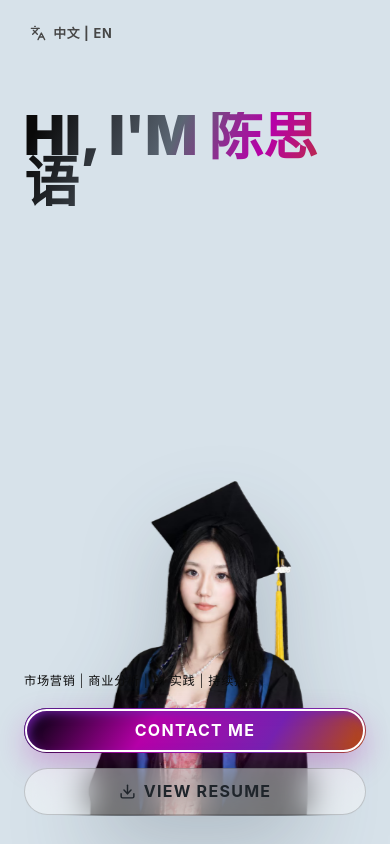
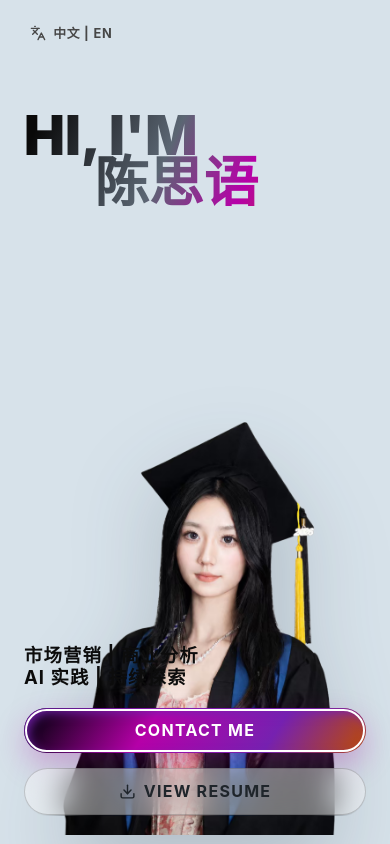
Before and after one commit to Ch-siyu/siyu-portfolio, a React (Vite) app: page / in a window 390 px wide. Shown: the top 844 px of the page. Built offline with nearby package versions, Linux system fonts and the light colour scheme.

Commit message:
Update hero layout

```diff
--- a/src/App.jsx
+++ b/src/App.jsx
@@ -3,6 +3,7 @@ import { ArrowLeft, ArrowRight, ArrowUp, Download, Languages, Mail, MousePointer
 import { gsap } from "gsap";
 import { ScrollTrigger } from "gsap/ScrollTrigger";
 import { content } from "./data/content.js";
+import heroPortrait from "../assets/01-hero-card-01.png";
 
 gsap.registerPlugin(ScrollTrigger);
 
@@ -101,26 +102,35 @@ function BadgeCard({ t, contactLabel, onContact }) {
   );
 }
 
-function Hero({ t, onResume }) {
+function Magnet({
+  children,
+  padding = 150,
+  strength = 3,
+  activeTransition = "transform 0.3s ease-out",
+  inactiveTransition = "transform 0.6s ease-in-out",
+  className = "",
+}) {
   const magnetRef = useRef(null);
 
   useEffect(() => {
     const element = magnetRef.current;
     if (!element) return undefined;
-    const xTo = gsap.quickTo(element, "x", { duration: 0.35, ease: "power3.out" });
-    const yTo = gsap.quickTo(element, "y", { duration: 0.35, ease: "power3.out" });
+
     const reset = () => {
-      xTo(0);
-      yTo(0);
+      element.style.transition = inactiveTransition;
+      element.style.transform = "translate3d(0, 0, 0)";
     };
+
     const move = (event) => {
       const rect = element.getBoundingClientRect();
       const dx = event.clientX - (rect.left + rect.width / 2);
       const dy = event.clientY - (rect.top + rect.height / 2);
-      const near = Math.abs(dx) < rect.width / 2 + 150 && Math.abs(dy) < rect.height / 2 + 150;
-      xTo(near ? dx / 3 : 0);
-      yTo(near ? dy / 3 : 0);
+      const isActive = Math.abs(dx) < rect.width / 2 + padding && Math.abs(dy) < rect.height / 2 + padding;
+
+      element.style.transition = isActive ? activeTransition : inactiveTransition;
+      element.style.transform = isActive ? `translate3d(${dx / strength}px, ${dy / strength}px, 0)` : "translate3d(0, 0, 0)";
     };
+
     window.addEventListener("mousemove", move);
     window.addEventListener("mouseup", reset);
     window.addEventListener("mouseleave", reset);
@@ -131,16 +141,45 @@ function Hero({ t, onResume }) {
       window.removeEventListener("mouseleave", reset);
       window.removeEventListener("blur", reset);
     };
-  }, []);
+  }, [activeTransition, inactiveTransition, padding, strength]);
+
+  return (
+    <div className={className} ref={magnetRef}>
+      {children}
+    </div>
+  );
+}
+
+function Hero({ t, onResume }) {
+  const [heroIntro, heroName] = t.title.split(/ (?=[\u4e00-\u9fff])/);
+  const taglineLines =
+    t.tagline === "市场营销 | 商业分析 | AI 实践 | 持续探索"
+      ? ["市场营销 | 商业分析", "AI 实践 | 持续探索"]
+      : [t.tagline];
 
   return (
     <section id="home" className="hero-section snap-panel">
-      <h1 className="hero-heading reveal">{t.title}</h1>
-      <div className="hero-portrait reveal" ref={magnetRef}>
-        <img src={asset("01-hero-card-01.png")} alt="Siyu Chen portrait" />
+      <h1 className="hero-heading hero-title reveal">
+        <span className="hero-title-intro">{heroName ? heroIntro : t.title}</span>
+        {heroName && <span className="hero-title-name">{heroName}</span>}
+      </h1>
+      <div className="hero-portrait reveal">
+        <Magnet
+          className="hero-magnet"
+          padding={150}
+          strength={3}
+          activeTransition="transform 0.3s ease-out"
+          inactiveTransition="transform 0.6s ease-in-out"
+        >
+          <img src={heroPortrait} alt="Siyu Chen portrait" />
+        </Magnet>
       </div>
       <div className="hero-bottom">
-        <p className="hero-tagline reveal">{t.tagline}</p>
+        <p className={`hero-tagline reveal${taglineLines.length > 1 ? " hero-tagline-zh" : ""}`}>
+          {taglineLines.map((line) => (
+            <span key={line}>{line}</span>
+          ))}
+        </p>
         <div className="hero-actions reveal">
           <ContactButton onClick={() => scrollToId("contact")}>{t.contact}</ContactButton>
           <button className="resume-button" onClick={onResume}>
--- a/src/index.css
+++ b/src/index.css
@@ -123,17 +123,37 @@ img {
   font-size: clamp(3.2rem, 10.8vw, 12.5rem);
 }
 
+.hero-title {
+  display: flex;
+  flex-direction: column;
+  align-items: flex-start;
+}
+
+.hero-title-intro,
+.hero-title-name {
+  display: block;
+}
+
+.hero-title-name {
+  align-self: flex-start;
+  margin-left: clamp(11rem, 24vw, 30rem);
+}
+
 .hero-portrait {
   position: absolute;
   left: 50%;
-  top: 58%;
-  z-index: 9;
-  width: clamp(280px, min(34vw, 66vh), 560px);
+  top: 50%;
+  z-index: 10;
+  width: 280px;
   transform: translate(-50%, -50%);
+}
+
+.hero-magnet {
+  width: 100%;
   will-change: transform;
 }
 
-.hero-portrait img {
+.hero-magnet img {
   width: 100%;
   filter: drop-shadow(0 36px 42px rgba(32, 46, 58, 0.2));
 }
@@ -160,11 +180,43 @@ img {
   text-transform: uppercase;
 }
 
+.hero-tagline span {
+  display: block;
+}
+
+.hero-tagline-zh {
+  max-width: 520px;
+  font-size: clamp(1.15rem, 2.1vw, 2.2rem);
+  font-weight: 650;
+  line-height: 1.18;
+}
+
 .hero-actions {
   display: flex;
   flex-wrap: wrap;
   justify-content: flex-end;
   gap: 0.9rem;
+}
+
+@media (min-width: 640px) {
+  .hero-portrait {
+    top: auto;
+    bottom: 0;
+    width: 360px;
+    transform: translateX(-50%);
+  }
+}
+
+@media (min-width: 768px) {
+  .hero-portrait {
+    width: 440px;
+  }
+}
+
+@media (min-width: 1024px) {
+  .hero-portrait {
+    width: 520px;
+  }
 }
 
 .contact-button,
@@ -1113,6 +1165,10 @@ img {
     font-size: clamp(3rem, 14vw, 6.8rem);
   }
 
+  .hero-title-name {
+    margin-left: clamp(3rem, 18vw, 8rem);
+  }
+
   .badge-wrap {
     position: relative;
     top: auto;
@@ -1304,13 +1360,6 @@ img {
     white-space: normal;
     font-size: clamp(3rem, 14vw, 6.8rem);
   }
-
-  .hero-portrait {
-    top: 57%;
-    bottom: auto;
-    width: min(58vw, 320px);
-    transform: translate(-50%, -35%);
-  }
 }
 
 @media (max-width: 620px) {
```
Also changed, not shown: 6 other files (tests, documents, lock files or other folders).
